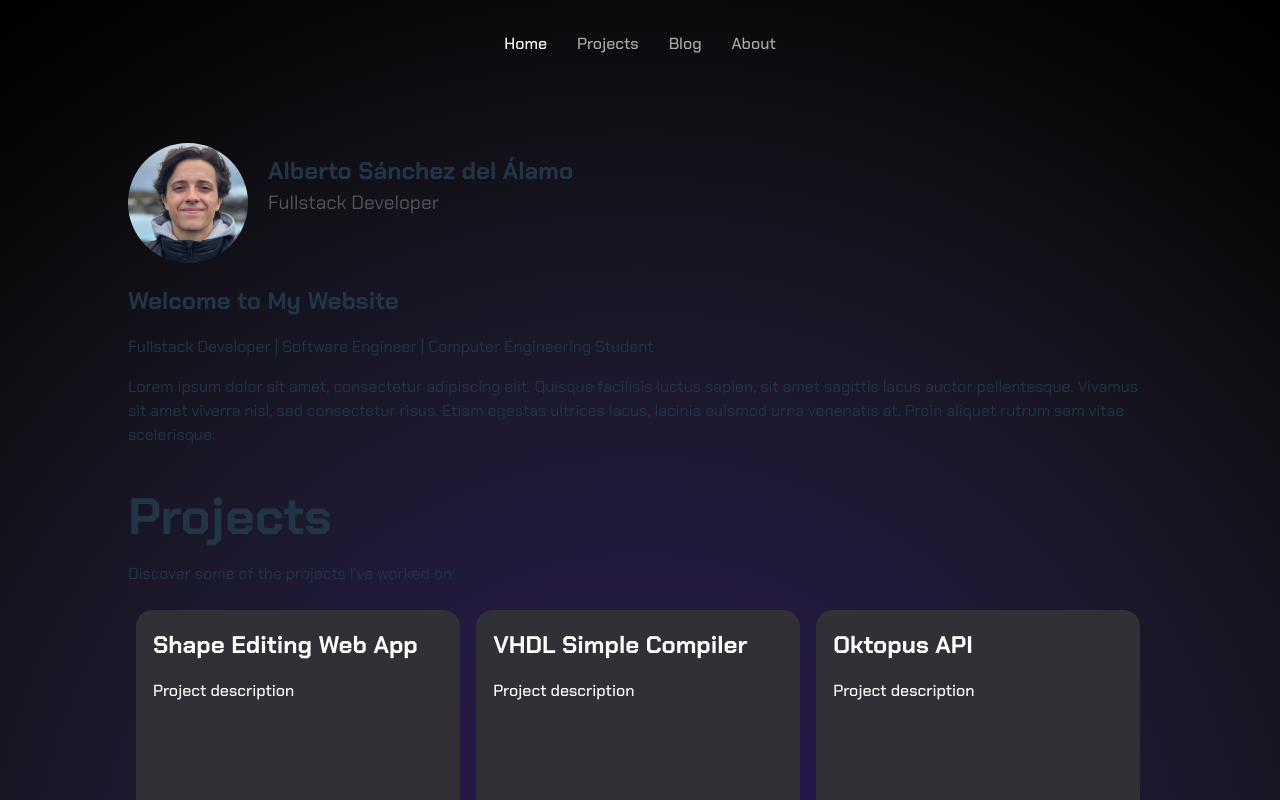
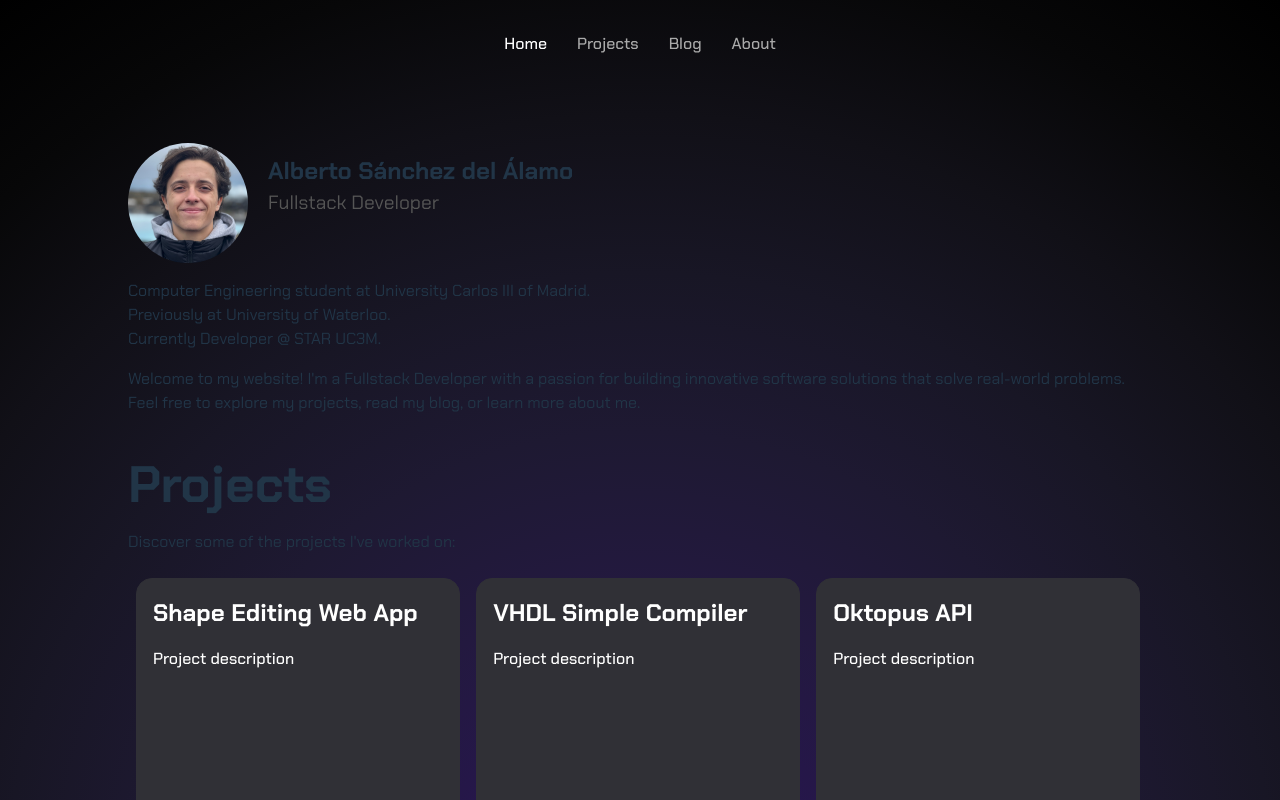
Before and after one commit to albertosanchez14/albertosanchez14.github.io, a React (Vite) app: page / in a window 1280 px wide. Shown: the top 800 px of the page. Built offline with nearby package versions, Linux system fonts and the light colour scheme.

Commit message:
Update Hero component content and enhance personal introduction

```diff
--- a/src/home/components/Hero.tsx
+++ b/src/home/components/Hero.tsx
@@ -12,16 +12,17 @@ export default function Hero() {
         </div>
       </section>
       <section className="hero" id="home">
-        <h2>Welcome to My Website</h2>
+        {/* <h2>Welcome to My Website</h2> */}
         <p>
-          Fullstack Developer | Software Engineer | Computer Engineering Student
+          Computer Engineering student at University Carlos III of Madrid.{" "}
+          <br />
+          Previously at University of Waterloo. <br />
+          Currently Developer @ STAR UC3M.
         </p>
         <p>
-          Lorem ipsum dolor sit amet, consectetur adipiscing elit. Quisque
-          facilisis luctus sapien, sit amet sagittis lacus auctor pellentesque.
-          Vivamus sit amet viverra nisl, sed consectetur risus. Etiam egestas
-          ultrices lacus, lacinia euismod urna venenatis at. Proin aliquet
-          rutrum sem vitae scelerisque.
+          Welcome to my website! I'm a Fullstack Developer with a passion for
+          building innovative software solutions that solve real-world problems.
+          Feel free to explore my projects, read my blog, or learn more about me.
         </p>
       </section>
     </>
```
